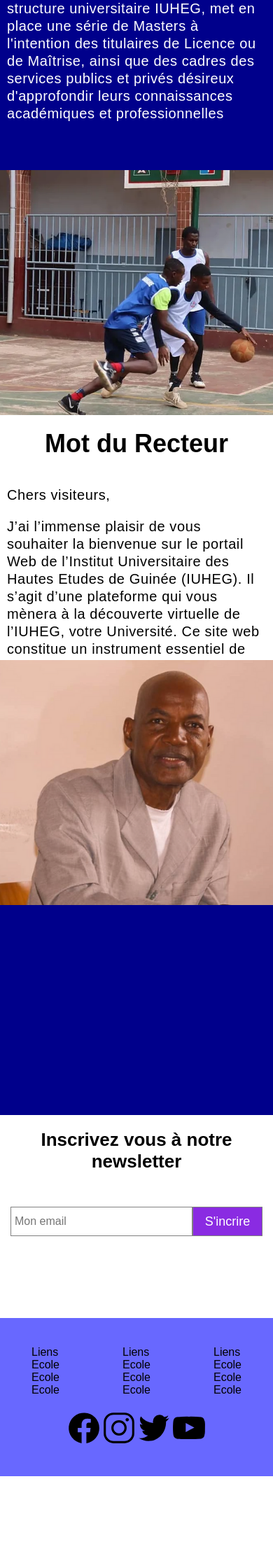
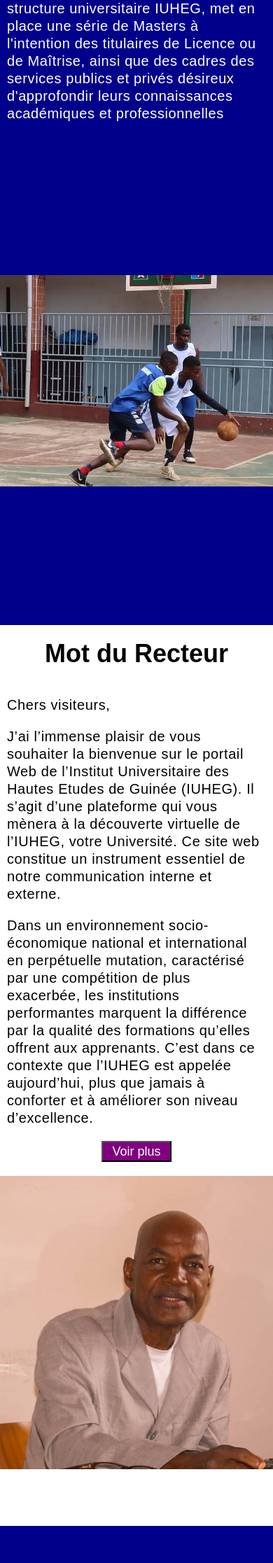
Before and after one commit to NormalGuy42/School-website, a PHP site: page /iuheg/index.html in a window 390 px wide. Shown: the part 967-3200 px from the top of the page at 70% size. Before the commit the page ends 3076 px from the top, so only its background shows below. Run offline with PHP 8.4, Linux system fonts and the light colour scheme.

Commit message:
New commit

```diff
--- a/Lycée-primaire/index.html
+++ b/Lycée-primaire/index.html
@@ -6,6 +6,7 @@
     <meta name="viewport" content="width=device-width, initial-scale=1.0">
     <title>Ecoles Bah-Kane</title>
     <link rel="stylesheet" href="style.css">
+    <link rel="stylesheet" href="../style.css">
 </head>
 <body>
     <div class="header_content">
--- a/iuheg/style.css
+++ b/iuheg/style.css
@@ -114,7 +114,7 @@
 }
 .content .container{
     width: 50%;
-    height: 500px;
+    min-height: 500px;
 }
 .content .container h3{
     text-align: center;
@@ -266,9 +266,12 @@
         margin-right: 10px;
     }
     /*Filler content start*/
-    .content .container{
+   .content .container{
         width: 100%;
-        height: 350px;
+        height: fit-content;
+    }
+    .content .container p{
+        max-height: none;
     }
     .flex:first-child{
         flex-direction: column-reverse;
--- /dev/null
+++ b/style.css
@@ -0,0 +1,5 @@
+:root{
+    --blue: #01509d;
+    --dark-blue: #1b2945;
+    --red: red;
+}
```
